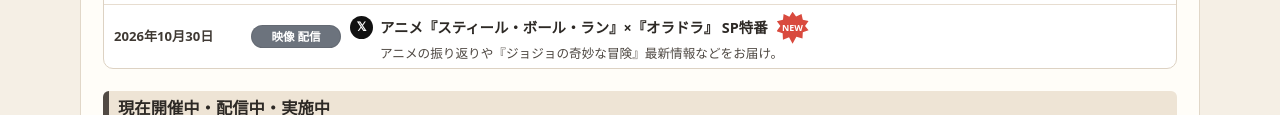
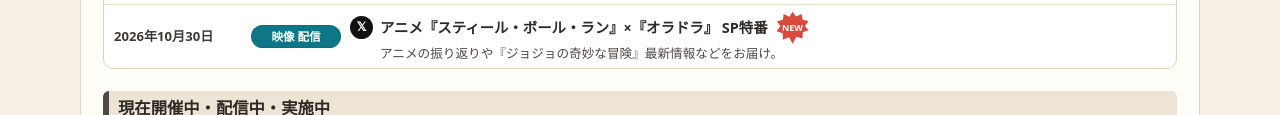
Before and after one commit to tok-jojo/jojonews-links, a plain HTML site: page index.html in a window 1280 px wide. Shown: the part 785-900 px from the top of the page. Drawn offline with Linux system fonts and the light colour scheme.

Commit message:
Color video and anniversary categories

```diff
--- a/index.html
+++ b/index.html
@@ -36,7 +36,7 @@ article{display:grid;grid-template-columns:128px 90px 1fr;align-items:center;gap
 article:last-child{border-bottom:0}
 .date{font-size:.82rem;color:#3f3933;font-weight:650;line-height:1.2;white-space:normal}
 .cat{display:inline-flex;align-items:center;justify-content:center;border-radius:999px;padding:3px 7px;font-size:.72rem;font-weight:750;border:1px solid rgba(0,0,0,.08);white-space:nowrap}
-.cat-event{background:#3D8A66;color:#fff}.cat-game{background:#3978A8;color:#fff}.cat-book{background:#7B61A8;color:#fff}.cat-anime{background:#B85C5C;color:#fff}.cat-campaign{background:#B4772B;color:#fff}.cat-goods{background:#D36B44;color:#fff}.cat-other{background:#6C737D;color:#fff}
+.cat-event{background:#3D8A66;color:#fff}.cat-game{background:#3978A8;color:#fff}.cat-video{background:#0D7788;color:#fff}.cat-anniversary{background:#8A6A00;color:#fff}.cat-book{background:#7B61A8;color:#fff}.cat-anime{background:#B85C5C;color:#fff}.cat-campaign{background:#B4772B;color:#fff}.cat-goods{background:#D36B44;color:#fff}.cat-other{background:#6C737D;color:#fff}
 .cat-figure{background:#077F8D;color:#fff}.cat-plush{background:#8C6BB1;color:#fff}.cat-fashion{background:#C4773B;color:#fff}.cat-sticker{background:#3C8E87;color:#fff}.cat-card{background:#526A12;color:#fff}.cat-lottery{background:#B4772B;color:#fff}.cat-capsule{background:#3F7FB5;color:#fff}.cat-food{background:#B9471B;color:#fff}.cat-stationery{background:#4D8B68;color:#fff}.cat-misc{background:#A65B86;color:#fff}.cat-multiple{background:#6C737D;color:#fff}
 .maincell{min-width:0}
 .titleline{display:flex;align-items:center;gap:7px;min-width:0}
@@ -83,6 +83,8 @@ const categoryMeta=(raw,kind)=>{
   }
   if(/イベント/.test(s)) return {cls:"cat-event",label:s};
   if(/キャンペーン/.test(s)) return {cls:"cat-campaign",label:s};
+  if(/映像[・\s]*配信/.test(s)) return {cls:"cat-video",label:s};
+  if(/記念日/.test(s)) return {cls:"cat-anniversary",label:s};
   if(/ゲーム/.test(s)) return {cls:"cat-game",label:s};
   if(/書籍|雑誌|原作/.test(s)) return {cls:"cat-book",label:s};
   if(/アニメ/.test(s)) return {cls:"cat-anime",label:s};
```
